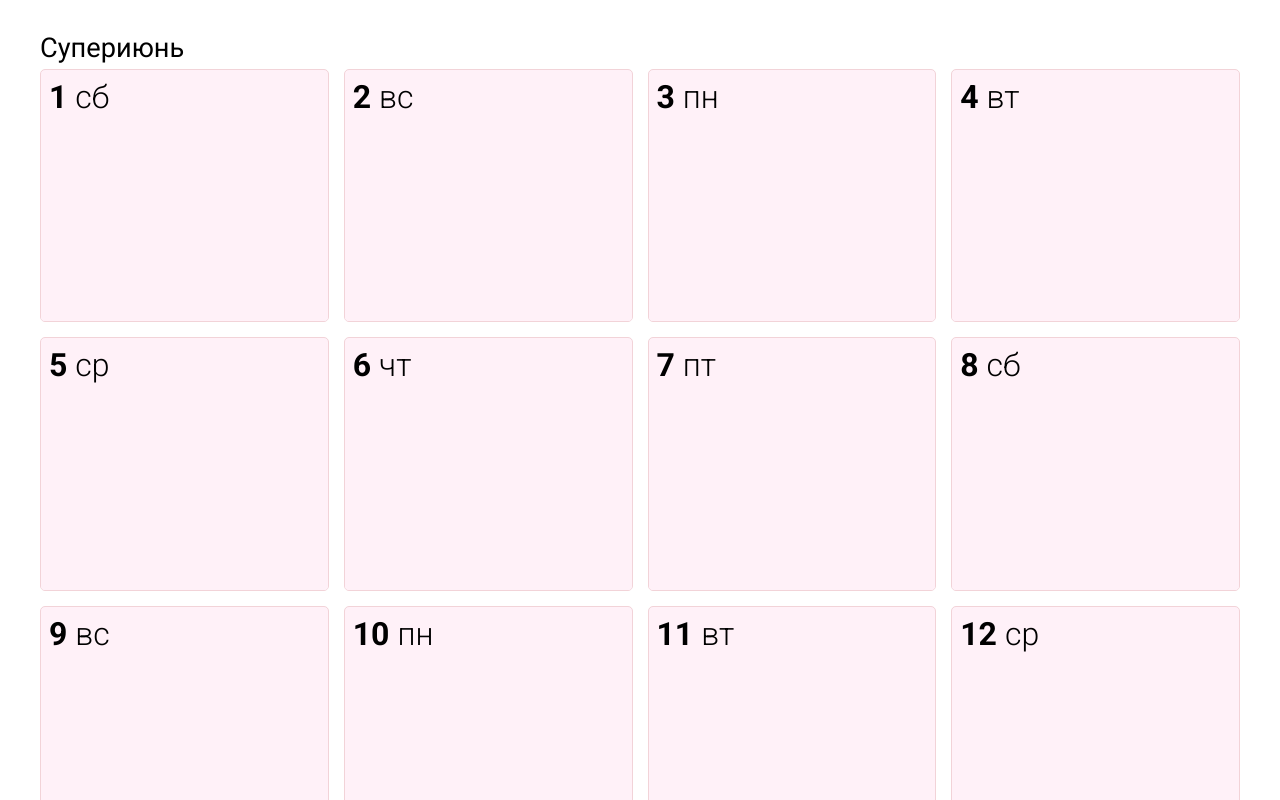
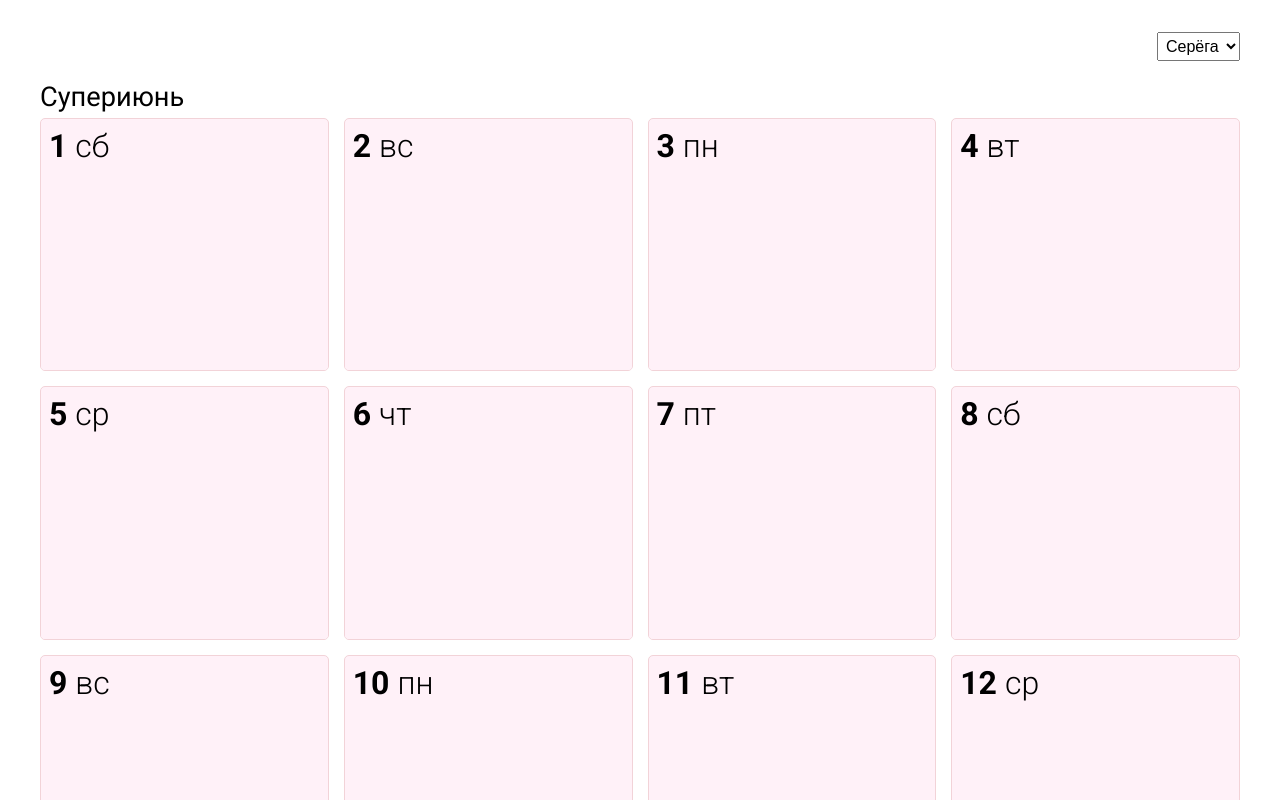
Before and after one commit to lolaambrose/airnet-todo, a React (Vite) app: page / in a window 1280 px wide. Shown: the top 800 px of the page. Built offline with nearby package versions, Linux system fonts and the light colour scheme; no server answers.

Commit message:
Implemented profile system

```diff
--- a/src/components/Calendar.tsx
+++ b/src/components/Calendar.tsx
@@ -5,11 +5,16 @@ import useLocalStorage from '../hooks/useLocalStorage';
 import { deepEqual } from '../utils';
 import Month from './Month';
 import useHolidays from '../hooks/useHolidays';
+import BackIcon from './icons/BackIcon';
 
 const Calendar: React.FC = () => {
+   const [currentProfile, setCurrentProfile] = useState('profile_serega');
    const [selectedWeek, setSelectedWeek] = useState<Day[] | null>(null);
-   const [days, setDays] = useLocalStorage<Day[]>('calendarDays', daysData);
-   const [events, setEvents] = useLocalStorage<DayEvent[]>('calendarEvents', eventsData);
+   const [days, setDays] = useLocalStorage<Day[]>(`calendarDays_${currentProfile}`, daysData);
+   const [events, setEvents] = useLocalStorage<DayEvent[]>(
+      `calendarEvents_${currentProfile}`,
+      eventsData,
+   );
    const { holidays, isLoading } = useHolidays(new Date().getFullYear());
 
    const updatedDays = useMemo(() => {
@@ -25,6 +30,13 @@ const Calendar: React.FC = () => {
          setDays(updatedDays);
       }
    }, [updatedDays, days, setDays]);
+
+   useEffect(() => {
+      const storedDays = localStorage.getItem(`calendarDays_${currentProfile}`);
+      const storedEvents = localStorage.getItem(`calendarEvents_${currentProfile}`);
+      setDays(storedDays ? JSON.parse(storedDays) : daysData);
+      setEvents(storedEvents ? JSON.parse(storedEvents) : eventsData);
+   }, [currentProfile]);
 
    if (isLoading) {
       return (
@@ -83,6 +95,19 @@ const Calendar: React.FC = () => {
 
    return (
       <div className="calendar">
+         <div className="calendar__header">
+            <div className="calendar__header-back" onClick={() => setSelectedWeek(null)}>
+               {selectedWeek ? <BackIcon size={30} /> : ''}
+            </div>
+            <select
+               className="calendar__header-switch"
+               value={currentProfile}
+               onChange={(e) => setCurrentProfile(e.target.value)}
+            >
+               <option value="profile_serega">Серёга</option>
+               <option value="profile_mixa">Миха</option>
+            </select>
+         </div>
          <div className="calendar__weeks">
             {selectedWeek ? (
                <Week
--- a/src/components/EventModal.tsx
+++ b/src/components/EventModal.tsx
@@ -11,7 +11,9 @@ const EventModal: React.FC<EventModalProps> = ({ isOpen, onRequestClose, event,
    const [eventData, setEventData] = useState<DayEvent | null>(event);
 
    useEffect(() => {
-      setEventData(event);
+      if (event !== eventData) {
+         setEventData(event);
+      }
    }, [event]);
 
    const handleEventChange = (field: string, value: string | boolean) => {
--- /dev/null
+++ b/src/components/icons/BackIcon.tsx
@@ -0,0 +1,22 @@
+interface BackIconProps {
+   className?: string;
+   size?: number;
+}
+
+const BackIcon: React.FC<BackIconProps> = ({ className, size = 24 }) => {
+   return (
+      <svg
+         height={`${size}px`}
+         id="Layer_1"
+         version="1.1"
+         viewBox="0 0 512 512"
+         width={`${size}px`}
+         className={className}
+         xmlns="http://www.w3.org/2000/svg"
+      >
+         <polygon points="352,115.4 331.3,96 160,256 331.3,416 352,396.7 201.5,256 " />
+      </svg>
+   );
+};
+
+export default BackIcon;
--- a/src/styles/style.scss
+++ b/src/styles/style.scss
@@ -234,6 +234,21 @@ p {
       display: flex;
       flex-direction: column;
       overflow-x: auto;
+   }
+
+   &__header {
+      display: flex;
+      justify-content: space-between;
+
+      &-back {
+         cursor: pointer;
+      }
+
+      &-switch {
+         font-size: 1rem;
+         margin: 0;
+         padding: 0.25rem;
+      }
    }
 
    &__weeks {
```
